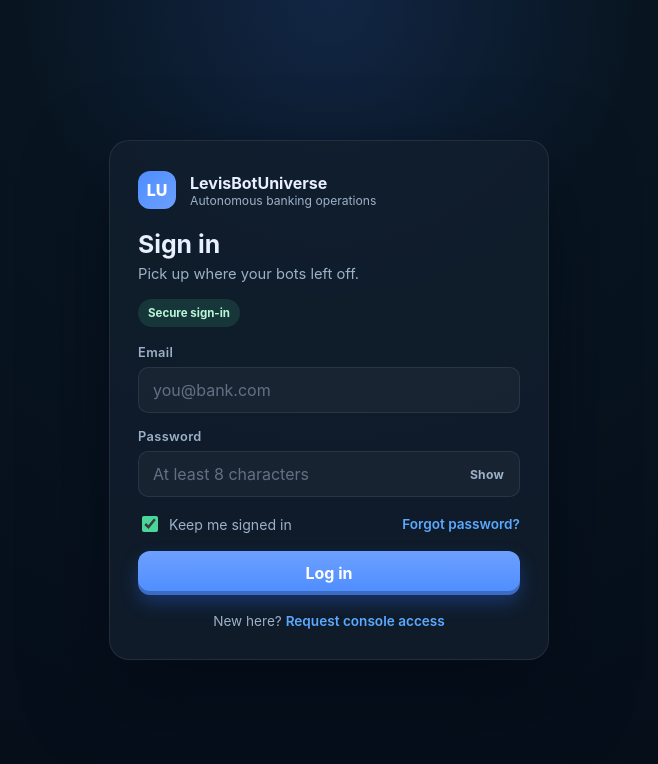
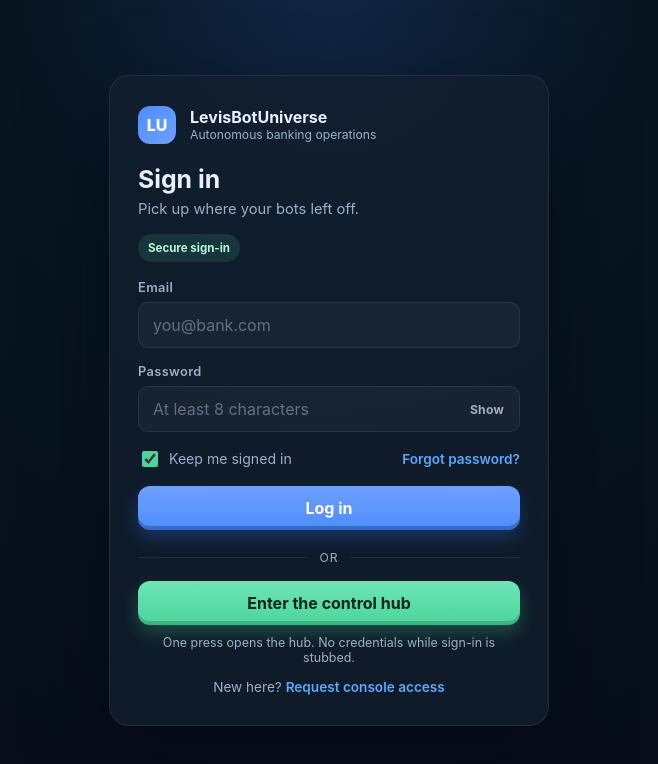
Before and after one commit to doughertylevi5150-dev/banking-platform, a React (Vite) app in the folder client/: page / in a window 1280 px wide. Shown: the top 764 px of the page, without its empty margins (311-969 px from the left). Built offline with nearby package versions, Linux system fonts and the light colour scheme.

Commit message:
feat: one-press control hub entry and GitHub Pages build
Green PushButton on the login page opens the hub without credentials, the
topbar button reads Control hub, and build:pages publishes the client to
docs/ for the Pages project site.

```diff
--- a/client/package.json
+++ b/client/package.json
@@ -7,7 +7,8 @@
     "dev": "vite",
     "build": "vite build",
     "lint": "oxlint",
-    "preview": "vite preview"
+    "preview": "vite preview",
+    "build:pages": "GITHUB_PAGES=1 vite build"
   },
   "dependencies": {
     "axios": "^1.21.0",
--- a/client/src/App.jsx
+++ b/client/src/App.jsx
@@ -1,6 +1,7 @@
 import { useState } from 'react'
 import LoginButton from './components/LoginButton'
 import LoginPage from './components/LoginPage'
+import PushButton from './components/PushButton'
 
 const bots = [
   {
@@ -98,9 +99,7 @@ function App() {
         <div className="hero-actions">
           <span className="session-chip">{session}</span>
           <LoginButton label="Log out" onClick={() => setSession('')} />
-          <button type="button" className="primary-btn">
-            Launch console
-          </button>
+          <PushButton>Control hub</PushButton>
         </div>
       </header>
 
--- a/client/src/components/LoginPage.jsx
+++ b/client/src/components/LoginPage.jsx
@@ -61,6 +61,10 @@ function LoginPage({ onSignIn }) {
     }
 
     onSignIn?.(values.email.trim())
+  }
+
+  function handleInstantAccess() {
+    onSignIn?.('Demo operator')
   }
 
   const emailInvalid = Boolean(errors.email)
@@ -163,6 +167,21 @@ function LoginPage({ onSignIn }) {
           </PushButton>
         </form>
 
+        <div className="auth-divider">
+          <span>or</span>
+        </div>
+
+        <PushButton
+          variant="green"
+          className="auth-submit"
+          onClick={handleInstantAccess}
+        >
+          Enter the control hub
+        </PushButton>
+        <p className="auth-hint">
+          One press opens the hub. No credentials while sign-in is stubbed.
+        </p>
+
         <p className="auth-footer">
           New here? <a href="#access">Request console access</a>
         </p>
--- a/client/src/index.css
+++ b/client/src/index.css
@@ -721,3 +721,34 @@ a {
 .push-btn.auth-submit {
   width: 100%;
 }
+
+/* Login page: instant access */
+.auth-divider {
+  display: flex;
+  align-items: center;
+  gap: 12px;
+  margin: 20px 0 16px;
+  color: var(--muted);
+  font-size: 0.76rem;
+  letter-spacing: 0.08em;
+  text-transform: uppercase;
+}
+
+.auth-divider::before,
+.auth-divider::after {
+  content: '';
+  flex: 1;
+  height: 1px;
+  background: var(--line);
+}
+
+.auth-hint {
+  margin: 10px 0 0;
+  text-align: center;
+  font-size: 0.78rem;
+  color: var(--muted);
+}
+
+.auth-footer {
+  margin-top: 14px;
+}
--- a/client/vite.config.js
+++ b/client/vite.config.js
@@ -3,5 +3,8 @@ import { defineConfig } from 'vite'
 
 // https://vite.dev/config/
 export default defineConfig({
+  // GitHub Pages serves project sites from /<repo>/, local dev and other
+  // hosts stay at the root.
+  base: process.env.GITHUB_PAGES ? '/banking-platform/' : '/',
   plugins: [react()],
 })
```
Also changed, not shown: 6 other files (tests, documents, lock files or other folders).
